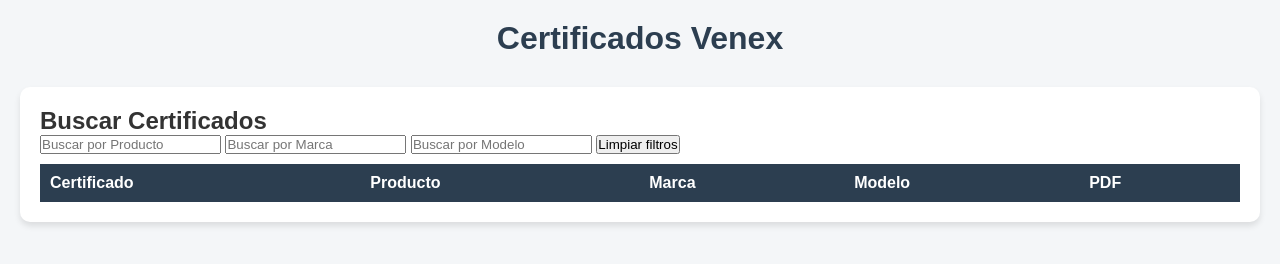
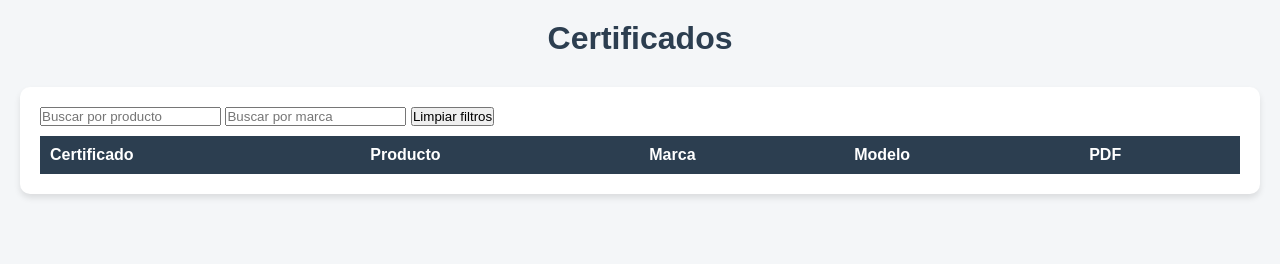
Before and after one commit to VenexSA/certifications, a plain HTML site: page index.html in a window 1280 px wide. Drawn offline with nearby package versions, Linux system fonts and the light colour scheme; no server answers.

Commit message:
Update index.html

```diff
--- a/index.html
+++ b/index.html
@@ -2,22 +2,18 @@
 <html lang="es">
 <head>
   <meta charset="UTF-8">
-  <title>Certifications - Venex</title>
+  <title>Certifications</title>
   <link rel="stylesheet" href="css/styles.css">
 </head>
 <body>
   <header>
-    <h1>Certificados Venex</h1>
+    <h1>Certificados</h1>
   </header>
 
   <section>
-    <h2>Buscar Certificados</h2>
-    <div class="search-container">
-      <input type="text" id="searchProducto" placeholder="Buscar por Producto">
-      <input type="text" id="searchMarca" placeholder="Buscar por Marca">
-      <input type="text" id="searchModelo" placeholder="Buscar por Modelo">
-      <button id="clearFilters">Limpiar filtros</button>
-    </div>
+    <input type="text" id="filterProducto" placeholder="Buscar por producto">
+    <input type="text" id="filterMarca" placeholder="Buscar por marca">
+    <button id="clearFilters">Limpiar filtros</button>
 
     <table>
       <thead>
@@ -33,8 +29,6 @@
     </table>
   </section>
 
-  <script src="https://cdn.jsdelivr.net/npm/@supabase/supabase-js/dist/umd/supabase.min.js"></script>
   <script type="module" src="js/main.js"></script>
-
 </body>
 </html>
```
